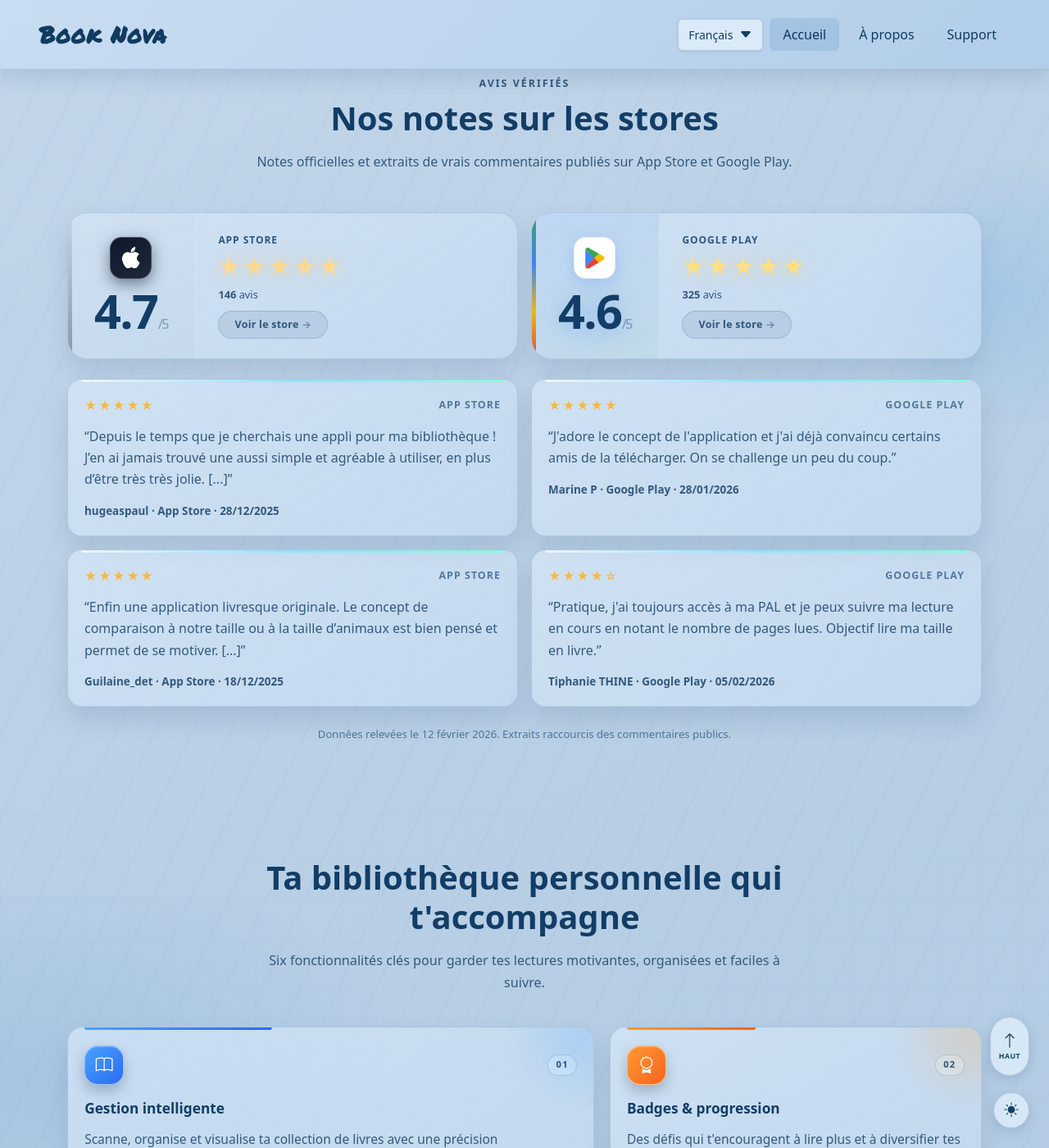
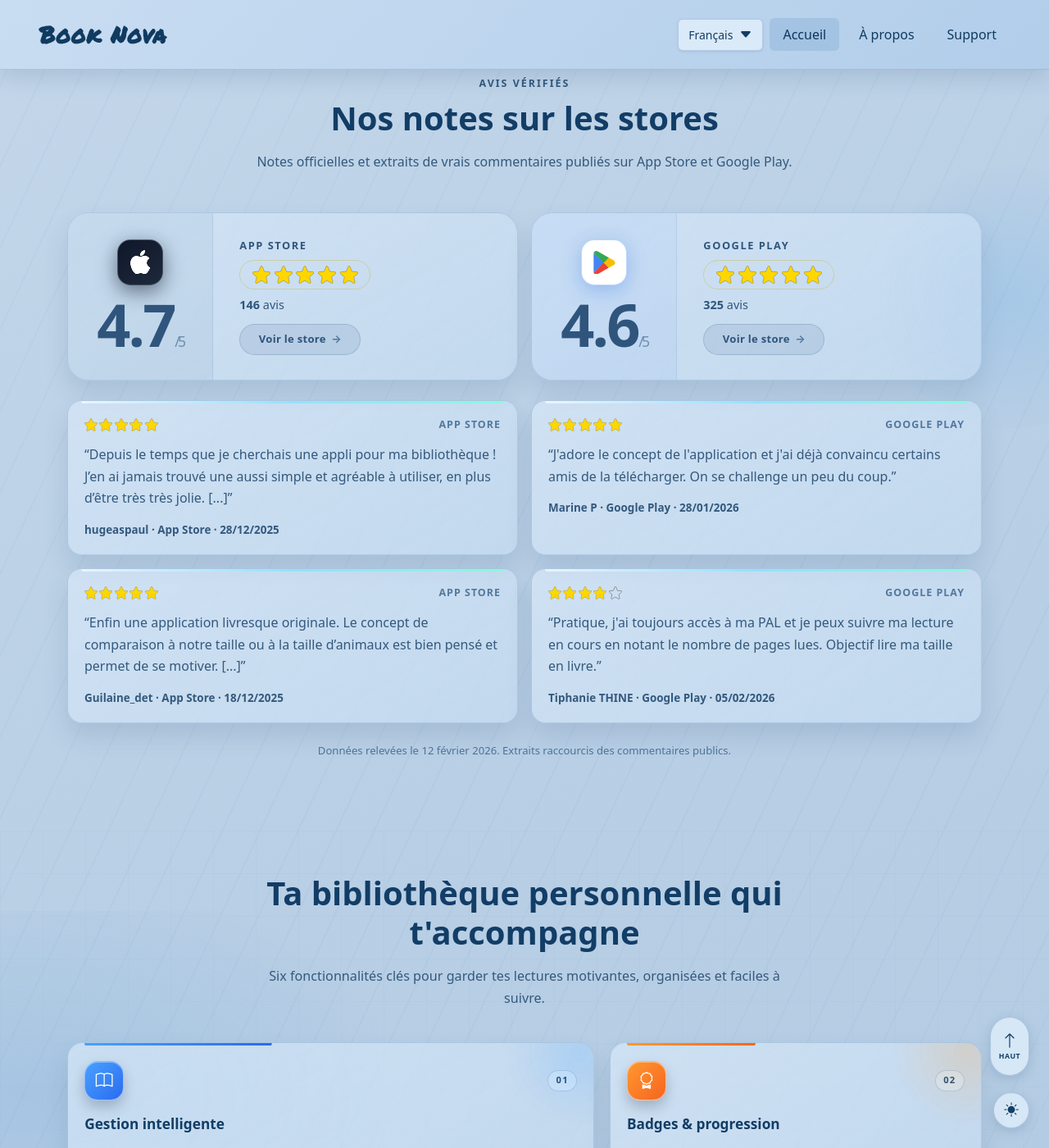
Before and after one commit to Anarres4/book-nova, a Jekyll site: the page built from index.html, in a window 1280 px wide and 1400 px high, scrolled down 1485 px. Shown: the whole window at 82% size. Built offline with Jekyll 4.4.1, drawn with Linux system fonts in a browser that asks for light colours.

Commit message:
💄 Redesign store rating cards with horizontal layout and SVG stars

```diff
--- a/assets/css/main.css
+++ b/assets/css/main.css
@@ -1323,7 +1323,7 @@ body.home-page .reviews-section .container {
     }
 }
 
-/* ── Store Score Cards: horizontal split layout ── */
+/* ── Store Score Cards: bold horizontal layout ── */
 .store-score-card {
     display: flex;
     flex-direction: row;
@@ -1333,25 +1333,16 @@ body.home-page .reviews-section .container {
     isolation: isolate;
     color: white;
     text-decoration: none;
-    background: linear-gradient(145deg, rgba(255, 255, 255, 0.18) 0%, rgba(255, 255, 255, 0.04) 100%);
-    border: 1px solid rgba(255, 255, 255, 0.28);
-    border-radius: 1.5rem;
+    background: linear-gradient(145deg, rgba(255, 255, 255, 0.12) 0%, rgba(255, 255, 255, 0.02) 100%);
+    border: 1px solid rgba(255, 255, 255, 0.2);
+    border-radius: 1.6rem;
     padding: 0;
-    backdrop-filter: blur(8px);
-    -webkit-backdrop-filter: blur(8px);
-    box-shadow: 0 14px 30px rgba(7, 12, 39, 0.22);
-    transition: transform 0.3s ease, box-shadow 0.3s ease;
-}
-
-.store-score-card::before {
-    content: "";
-    position: absolute;
-    left: 0;
-    top: 0;
-    bottom: 0;
-    width: 5px;
-    border-radius: 1.5rem 0 0 1.5rem;
-    background: var(--store-accent, linear-gradient(180deg, rgba(255, 255, 255, 0.85) 0%, rgba(255, 255, 255, 0.35) 100%));
+    backdrop-filter: blur(12px);
+    -webkit-backdrop-filter: blur(12px);
+    box-shadow:
+        0 20px 50px rgba(7, 12, 39, 0.3),
+        0 0 80px var(--store-glow-color, rgba(100, 150, 255, 0.08));
+    transition: transform 0.25s ease, box-shadow 0.25s ease, border-color 0.25s ease;
 }
 
 .store-score-card > * {
@@ -1360,48 +1351,51 @@ body.home-page .reviews-section .container {
 }
 
 .store-score-card:hover {
-    color: white;
-    transform: translateY(-5px);
-    box-shadow: 0 22px 44px rgba(7, 12, 39, 0.35);
-}
-
-/* Left panel — Score spotlight */
+    transform: translateY(-3px);
+    border-color: rgba(255, 255, 255, 0.35);
+    box-shadow: 0 20px 36px rgba(6, 11, 34, 0.28);
+}
+
+/* ── Left panel — Score spotlight ── */
 .store-score-left {
     display: flex;
     flex-direction: column;
     align-items: center;
     justify-content: center;
-    gap: 0.6rem;
-    padding: 1.8rem 2rem;
+    gap: 0.7rem;
+    padding: 2rem 2.2rem;
     background: var(--store-left-bg, rgba(255, 255, 255, 0.06));
-    border-right: 1px solid rgba(255, 255, 255, 0.1);
-    min-width: 140px;
-}
-
-/* Right panel — Details */
+    border-right: 1px solid rgba(255, 255, 255, 0.08);
+    min-width: 160px;
+    position: relative;
+}
+
+/* ── Right panel — Details ── */
 .store-score-right {
     display: flex;
     flex-direction: column;
     justify-content: center;
-    padding: 1.5rem 1.8rem;
+    padding: 1.6rem 2rem;
     flex: 1;
-    gap: 0.15rem;
-}
-
-/* Badge icon */
+    gap: 0.2rem;
+}
+
+/* ── Badge icon ── */
 .store-score-badge {
-    width: 3.2rem;
-    height: 3.2rem;
-    border-radius: 0.9rem;
+    width: 3.5rem;
+    height: 3.5rem;
+    border-radius: 1rem;
     display: inline-flex;
     align-items: center;
     justify-content: center;
     flex-shrink: 0;
-    font-size: 1.6rem;
+    font-size: 1.8rem;
     border: 1px solid var(--store-badge-border, rgba(255, 255, 255, 0.25));
     background: var(--store-badge-bg, rgba(255, 255, 255, 0.15));
     color: var(--store-badge-color, #ffffff);
-    box-shadow: 0 6px 18px var(--store-badge-shadow, rgba(10, 16, 40, 0.3));
+    box-shadow:
+        0 8px 24px var(--store-badge-shadow, rgba(10, 16, 40, 0.3)),
+        0 0 20px var(--store-badge-glow, rgba(255, 255, 255, 0.05));
 }
 
 .store-score-badge i {
@@ -1409,8 +1403,8 @@ body.home-page .reviews-section .container {
 }
 
 .store-score-gp-icon {
-    width: 1.6rem;
-    height: 1.6rem;
+    width: 1.8rem;
+    height: 1.8rem;
     display: block;
 }
 
@@ -1418,117 +1412,120 @@ body.home-page .reviews-section .container {
     padding: 0;
 }
 
-/* Score number — giant */
+/* ── Score number — massive and bright ── */
 .store-score-value {
     margin: 0;
-    font-size: 3.6rem;
+    font-size: 4.5rem;
     line-height: 1;
-    font-weight: 800;
-    letter-spacing: -0.03em;
-}
-
-.store-score-card--apple .store-score-value {
-    text-shadow: 0 4px 28px rgba(200, 215, 240, 0.4);
-}
-
-.store-score-card--google .store-score-value {
-    text-shadow: 0 4px 28px rgba(66, 133, 244, 0.4);
+    font-weight: 900;
+    letter-spacing: -0.04em;
+    color: rgba(255, 255, 255, 0.45);
 }
 
 .store-score-value span {
-    font-size: 1rem;
+    font-size: 1.1rem;
     font-weight: 500;
-    opacity: 0.4;
+    opacity: 0.55;
     margin-left: 0.05em;
 }
 
-/* Store label */
+/* ── Store label ── */
 .store-score-label {
     margin: 0;
-    font-weight: 700;
-    letter-spacing: 0.08em;
+    font-weight: 800;
+    letter-spacing: 0.12em;
     text-transform: uppercase;
-    font-size: 0.75rem;
-    color: rgba(255, 255, 255, 0.5);
-}
-
-/* Stars — big and prominent */
+    font-size: 0.8rem;
+    color: rgba(255, 255, 255, 0.55);
+}
+
+/* ── Stars — SVG icons in rounded pill ── */
 .store-score-stars {
-    margin: 0.15rem 0;
-    letter-spacing: 0.15em;
-    font-size: 1.6rem;
-    color: #ffd166;
-    animation: star-shimmer 3s ease-in-out infinite;
-}
-
-@keyframes star-shimmer {
-    0%, 100% { text-shadow: 0 0 6px rgba(255, 209, 102, 0.25); }
-    50% { text-shadow: 0 0 18px rgba(255, 209, 102, 0.6), 0 0 36px rgba(255, 209, 102, 0.2); }
-}
-
-.store-score-card--apple .store-score-stars {
-    color: #ffd98f;
-}
-
-.store-score-card--google .store-score-stars {
-    color: #ffe081;
-}
-
-/* Meta info */
+    display: inline-flex;
+    align-items: center;
+    align-self: flex-start;
+    gap: 0.3rem;
+    margin: 0.3rem 0;
+    background: transparent;
+    border: 1.5px solid rgba(255, 215, 0, 0.3);
+    border-radius: 2rem;
+    padding: 0.35rem 0.9rem;
+}
+
+.store-score-stars img {
+    display: block;
+    width: 22px;
+    height: 22px;
+}
+
+/* ── Meta info ── */
 .store-score-meta {
     margin: 0;
-    color: rgba(255, 255, 255, 0.55);
-    font-size: 0.8rem;
-}
-
-/* CTA link pill */
+    color: rgba(255, 255, 255, 0.7);
+    font-size: 0.9rem;
+}
+
+.store-score-meta strong {
+    font-weight: 700;
+}
+
+/* ── CTA link pill ── */
 .store-score-link {
-    display: inline-block;
-    font-size: 0.78rem;
-    font-weight: 600;
+    display: inline-flex;
+    align-items: center;
+    gap: 0.4rem;
+    font-size: 0.82rem;
+    font-weight: 700;
     color: white;
     text-decoration: none;
-    background: rgba(255, 255, 255, 0.08);
-    border: 1px solid rgba(255, 255, 255, 0.15);
+    background: linear-gradient(135deg, rgba(255, 255, 255, 0.12) 0%, rgba(255, 255, 255, 0.05) 100%);
+    border: 1px solid rgba(255, 255, 255, 0.18);
     border-radius: 2rem;
-    padding: 0.4rem 1.2rem;
-    margin-top: 0.5rem;
-    transition: background 0.2s, transform 0.2s, border-color 0.2s;
+    padding: 0.5rem 1.4rem;
+    margin-top: 0.6rem;
+    transition: background 0.3s ease, border-color 0.3s ease, box-shadow 0.3s ease;
     letter-spacing: 0.02em;
     width: fit-content;
 }
 
 .store-score-link::after {
-    content: " \2192";
-    opacity: 0.6;
-}
-
-.store-score-card:hover .store-score-link {
-    background: rgba(255, 255, 255, 0.2);
-    border-color: rgba(255, 255, 255, 0.3);
-    transform: translateY(-1px);
-}
-
-/* ── Apple variant ── */
+    content: "\2192";
+    opacity: 0.7;
+    transition: transform 0.3s ease, opacity 0.3s ease;
+}
+
+.store-score-link:hover {
+    background: rgba(255, 255, 255, 0.22);
+    border-color: rgba(255, 255, 255, 0.35);
+    box-shadow: 0 4px 16px rgba(0, 0, 0, 0.15);
+}
+
+.store-score-link:hover::after {
+    transform: translateX(4px);
+    opacity: 1;
+}
+
+/* ══════════════ Apple variant ══════════════ */
 .store-score-card--apple {
-    --store-accent: linear-gradient(180deg, #c8d6e5 0%, #8395a7 100%);
-    --store-left-bg: linear-gradient(160deg, rgba(200, 214, 229, 0.15) 0%, rgba(131, 149, 167, 0.05) 100%);
+    --store-glow-color: rgba(200, 214, 229, 0.12);
+    --store-left-bg: linear-gradient(160deg, rgba(200, 214, 229, 0.18) 0%, rgba(131, 149, 167, 0.04) 100%);
     --store-badge-bg: linear-gradient(145deg, #0f172a 0%, #1e293b 100%);
-    --store-badge-border: rgba(255, 255, 255, 0.2);
+    --store-badge-border: rgba(200, 214, 229, 0.3);
     --store-badge-shadow: rgba(15, 23, 42, 0.5);
+    --store-badge-glow: rgba(200, 214, 229, 0.15);
     --store-badge-color: #ffffff;
-    border-color: rgba(232, 238, 252, 0.32);
-}
-
-/* ── Google variant ── */
+    border-color: rgba(232, 238, 252, 0.25);
+}
+
+/* ══════════════ Google variant ══════════════ */
 .store-score-card--google {
-    --store-accent: linear-gradient(180deg, #34a853 0%, #4285f4 35%, #fbbc05 68%, #ea4335 100%);
-    --store-left-bg: linear-gradient(160deg, rgba(66, 133, 244, 0.12) 0%, rgba(52, 168, 83, 0.05) 100%);
+    --store-glow-color: rgba(66, 133, 244, 0.12);
+    --store-left-bg: linear-gradient(160deg, rgba(66, 133, 244, 0.14) 0%, rgba(52, 168, 83, 0.04) 100%);
     --store-badge-bg: #ffffff;
-    --store-badge-border: rgba(200, 220, 255, 0.5);
-    --store-badge-shadow: rgba(66, 133, 244, 0.25);
-    --store-badge-color: #ffffff;
-    border-color: rgba(146, 205, 255, 0.3);
+    --store-badge-border: rgba(66, 133, 244, 0.35);
+    --store-badge-shadow: rgba(66, 133, 244, 0.3);
+    --store-badge-glow: rgba(66, 133, 244, 0.15);
+    border-color: rgba(146, 205, 255, 0.22);
 }
 
 /* ── Mobile: stack vertically on small screens ── */
@@ -1540,30 +1537,24 @@ body.home-page .reviews-section .container {
     .store-score-left {
         flex-direction: row;
         border-right: none;
-        border-bottom: 1px solid rgba(255, 255, 255, 0.1);
-        padding: 1.2rem 1.5rem;
+        border-bottom: 1px solid rgba(255, 255, 255, 0.08);
+        padding: 1.4rem 1.5rem;
         min-width: unset;
         gap: 1rem;
     }
 
-    .store-score-card::before {
-        left: 0;
-        right: 0;
-        top: 0;
-        bottom: unset;
-        width: unset;
-        height: 5px;
-        border-radius: 1.5rem 1.5rem 0 0;
+    .store-score-value {
+        font-size: 3.2rem;
+    }
+
+    .store-score-stars {
+        align-self: center;
     }
 
     .store-score-right {
-        padding: 1rem 1.5rem 1.2rem;
+        padding: 1rem 1.5rem 1.3rem;
         align-items: center;
         text-align: center;
-    }
-
-    .store-score-link {
-        margin-top: 0.4rem;
     }
 }
 
@@ -1616,9 +1607,15 @@ body.home-page .reviews-section .container {
 }
 
 .review-card-stars {
-    letter-spacing: 0.12em;
-    color: #f6b845;
-    font-size: 0.92rem;
+    display: inline-flex;
+    align-items: center;
+    gap: 0.15rem;
+}
+
+.review-card-stars img {
+    display: block;
+    width: 16px;
+    height: 16px;
 }
 
 .review-card-store {
@@ -2441,6 +2438,13 @@ body.home-page .store-badge:hover {
     .hero-image-interactive.hero-image-activated,
     .download-buttons-spotlight .btn-download {
         animation: none;
+    }
+
+    .store-score-card,
+    .store-score-link,
+    .store-score-link::after,
+    .review-card {
+        transition: none;
     }
 }
 
@@ -3662,11 +3666,24 @@ html.theme-light .feature-chip {
     background: rgba(212, 230, 248, 0.88);
 }
 
-html.theme-light .store-score-card,
+html.theme-light .store-score-card {
+    color: #123d66;
+    border-color: rgba(47, 85, 125, 0.18);
+    box-shadow:
+        0 20px 50px rgba(47, 85, 125, 0.1),
+        0 0 80px var(--store-glow-color, rgba(47, 85, 125, 0.03));
+    --store-glow-color: rgba(47, 85, 125, 0.05);
+    --store-badge-glow: rgba(47, 85, 125, 0.08);
+    --store-left-bg: rgba(47, 85, 125, 0.06);
+}
+
 html.theme-light .store-score-card:hover {
     color: #123d66;
-}
-
+    border-color: rgba(47, 85, 125, 0.28);
+    box-shadow: 0 20px 36px rgba(47, 85, 125, 0.12);
+}
+
+html.theme-light .store-score-value,
 html.theme-light .store-score-label,
 html.theme-light .store-score-meta {
     color: #2f557d;
@@ -3678,8 +3695,27 @@ html.theme-light .store-score-link {
     border-color: rgba(47, 85, 125, 0.2);
 }
 
-html.theme-light .store-score-card:hover .store-score-link {
+html.theme-light .store-score-link:hover {
     background: rgba(47, 85, 125, 0.18);
+    border-color: rgba(47, 85, 125, 0.3);
+    box-shadow: 0 4px 16px rgba(47, 85, 125, 0.1);
+}
+
+html.theme-light .store-score-left {
+    border-right-color: rgba(47, 85, 125, 0.1);
+    border-bottom-color: rgba(47, 85, 125, 0.1);
+}
+
+html.theme-light .store-score-card--apple {
+    --store-badge-bg: linear-gradient(145deg, #0f172a 0%, #1e293b 100%);
+}
+
+html.theme-light .store-score-card--google {
+    --store-left-bg: rgba(66, 133, 244, 0.06);
+}
+
+html.theme-light .store-score-stars {
+    border-color: rgba(200, 170, 0, 0.3);
 }
 
 html.theme-light .review-card-store {
--- a/index.html
+++ b/index.html
@@ -146,20 +146,20 @@ permalink: "/"
         </div>
 
         <div class="store-ratings-grid mb-4">
-            <a href="https://apps.apple.com/fr/app/book-nova/id6752571289" class="store-score-card store-score-card--apple" target="_blank" rel="noopener noreferrer" aria-label="Voir les avis Book Nova sur App Store">
+            <div class="store-score-card store-score-card--apple">
                 <div class="store-score-left">
                     <span class="store-score-badge" aria-hidden="true"><i class="bi bi-apple"></i></span>
                     <p class="store-score-value">{{ site.data.ratings.app_store.rating }}<span>/5</span></p>
                 </div>
                 <div class="store-score-right">
                     <p class="store-score-label" data-i18n="reviews.appStore">App Store</p>
-                    <p class="store-score-stars" aria-hidden="true">★★★★★</p>
+                    <p class="store-score-stars" aria-hidden="true"><img src="{{ '/assets/images/star_full.svg' | relative_url }}" alt="" width="22" height="22"><img src="{{ '/assets/images/star_full.svg' | relative_url }}" alt="" width="22" height="22"><img src="{{ '/assets/images/star_full.svg' | relative_url }}" alt="" width="22" height="22"><img src="{{ '/assets/images/star_full.svg' | relative_url }}" alt="" width="22" height="22"><img src="{{ '/assets/images/star_full.svg' | relative_url }}" alt="" width="22" height="22"></p>
                     <p class="store-score-meta"><strong>{{ site.data.ratings.app_store.count }}</strong> <span data-i18n="reviews.ratingsLabel">avis</span></p>
-                    <span class="store-score-link" data-i18n="reviews.seeStore">Voir le store</span>
+                    <a href="https://apps.apple.com/fr/app/book-nova/id6752571289" class="store-score-link" data-i18n="reviews.seeStore" target="_blank" rel="noopener noreferrer">Voir le store</a>
                 </div>
-            </a>
+            </div>
 
-            <a href="https://play.google.com/store/apps/details?id=com.quantumash.bigbangbook.app" class="store-score-card store-score-card--google" target="_blank" rel="noopener noreferrer" aria-label="Voir les avis Book Nova sur Google Play">
+            <div class="store-score-card store-score-card--google">
                 <div class="store-score-left">
                     <span class="store-score-badge store-score-badge--googleplay" aria-hidden="true">
                         <svg class="store-score-gp-icon" viewBox="0 0 28.99 31.99" xmlns="http://www.w3.org/2000/svg" focusable="false" aria-hidden="true">
@@ -173,17 +173,17 @@ permalink: "/"
                 </div>
                 <div class="store-score-right">
                     <p class="store-score-label" data-i18n="reviews.googlePlay">Google Play</p>
-                    <p class="store-score-stars" aria-hidden="true">★★★★★</p>
+                    <p class="store-score-stars" aria-hidden="true"><img src="{{ '/assets/images/star_full.svg' | relative_url }}" alt="" width="22" height="22"><img src="{{ '/assets/images/star_full.svg' | relative_url }}" alt="" width="22" height="22"><img src="{{ '/assets/images/star_full.svg' | relative_url }}" alt="" width="22" height="22"><img src="{{ '/assets/images/star_full.svg' | relative_url }}" alt="" width="22" height="22"><img src="{{ '/assets/images/star_full.svg' | relative_url }}" alt="" width="22" height="22"></p>
                     <p class="store-score-meta"><strong>{{ site.data.ratings.google_play.count }}</strong> <span data-i18n="reviews.ratingsLabel">avis</span></p>
-                    <span class="store-score-link" data-i18n="reviews.seeStore">Voir le store</span>
+                    <a href="https://play.google.com/store/apps/details?id=com.quantumash.bigbangbook.app" class="store-score-link" data-i18n="reviews.seeStore" target="_blank" rel="noopener noreferrer">Voir le store</a>
                 </div>
-            </a>
+            </div>
         </div>
 
         <div class="review-cards-grid">
             <article class="review-card">
                 <header class="review-card-header">
-                    <span class="review-card-stars" aria-hidden="true">★★★★★</span>
+                    <span class="review-card-stars" aria-hidden="true"><img src="{{ '/assets/images/star_full.svg' | relative_url }}" alt="" width="16" height="16"><img src="{{ '/assets/images/star_full.svg' | relative_url }}" alt="" width="16" height="16"><img src="{{ '/assets/images/star_full.svg' | relative_url }}" alt="" width="16" height="16"><img src="{{ '/assets/images/star_full.svg' | relative_url }}" alt="" width="16" height="16"><img src="{{ '/assets/images/star_full.svg' | relative_url }}" alt="" width="16" height="16"></span>
                     <span class="review-card-store">App Store</span>
                 </header>
                 <p class="review-card-quote">“Depuis le temps que je cherchais une appli pour ma bibliothèque ! J’en ai jamais trouvé une aussi simple et agréable à utiliser, en plus d’être très très jolie. [...]”</p>
@@ -192,7 +192,7 @@ permalink: "/"
 
             <article class="review-card">
                 <header class="review-card-header">
-                    <span class="review-card-stars" aria-hidden="true">★★★★★</span>
+                    <span class="review-card-stars" aria-hidden="true"><img src="{{ '/assets/images/star_full.svg' | relative_url }}" alt="" width="16" height="16"><img src="{{ '/assets/images/star_full.svg' | relative_url }}" alt="" width="16" height="16"><img src="{{ '/assets/images/star_full.svg' | relative_url }}" alt="" width="16" height="16"><img src="{{ '/assets/images/star_full.svg' | relative_url }}" alt="" width="16" height="16"><img src="{{ '/assets/images/star_full.svg' | relative_url }}" alt="" width="16" height="16"></span>
                     <span class="review-card-store">Google Play</span>
                 </header>
                 <p class="review-card-quote">“J'adore le concept de l'application et j'ai déjà convaincu certains amis de la télécharger. On se challenge un peu du coup.”</p>
@@ -201,7 +201,7 @@ permalink: "/"
 
             <article class="review-card">
                 <header class="review-card-header">
-                    <span class="review-card-stars" aria-hidden="true">★★★★★</span>
+                    <span class="review-card-stars" aria-hidden="true"><img src="{{ '/assets/images/star_full.svg' | relative_url }}" alt="" width="16" height="16"><img src="{{ '/assets/images/star_full.svg' | relative_url }}" alt="" width="16" height="16"><img src="{{ '/assets/images/star_full.svg' | relative_url }}" alt="" width="16" height="16"><img src="{{ '/assets/images/star_full.svg' | relative_url }}" alt="" width="16" height="16"><img src="{{ '/assets/images/star_full.svg' | relative_url }}" alt="" width="16" height="16"></span>
                     <span class="review-card-store">App Store</span>
                 </header>
                 <p class="review-card-quote">“Enfin une application livresque originale. Le concept de comparaison à notre taille ou à la taille d’animaux est bien pensé et permet de se motiver. [...]”</p>
@@ -210,7 +210,7 @@ permalink: "/"
 
             <article class="review-card">
                 <header class="review-card-header">
-                    <span class="review-card-stars" aria-hidden="true">★★★★☆</span>
+                    <span class="review-card-stars" aria-hidden="true"><img src="{{ '/assets/images/star_full.svg' | relative_url }}" alt="" width="16" height="16"><img src="{{ '/assets/images/star_full.svg' | relative_url }}" alt="" width="16" height="16"><img src="{{ '/assets/images/star_full.svg' | relative_url }}" alt="" width="16" height="16"><img src="{{ '/assets/images/star_full.svg' | relative_url }}" alt="" width="16" height="16"><img src="{{ '/assets/images/star_empty.svg' | relative_url }}" alt="" width="16" height="16"></span>
                     <span class="review-card-store">Google Play</span>
                 </header>
                 <p class="review-card-quote">“Pratique, j'ai toujours accès à ma PAL et je peux suivre ma lecture en cours en notant le nombre de pages lues. Objectif lire ma taille en livre.”</p>
```
Also changed, not shown: assets/images/star_empty.svg (added), assets/images/star_full.svg (added), assets/images/star_half.svg (added).
